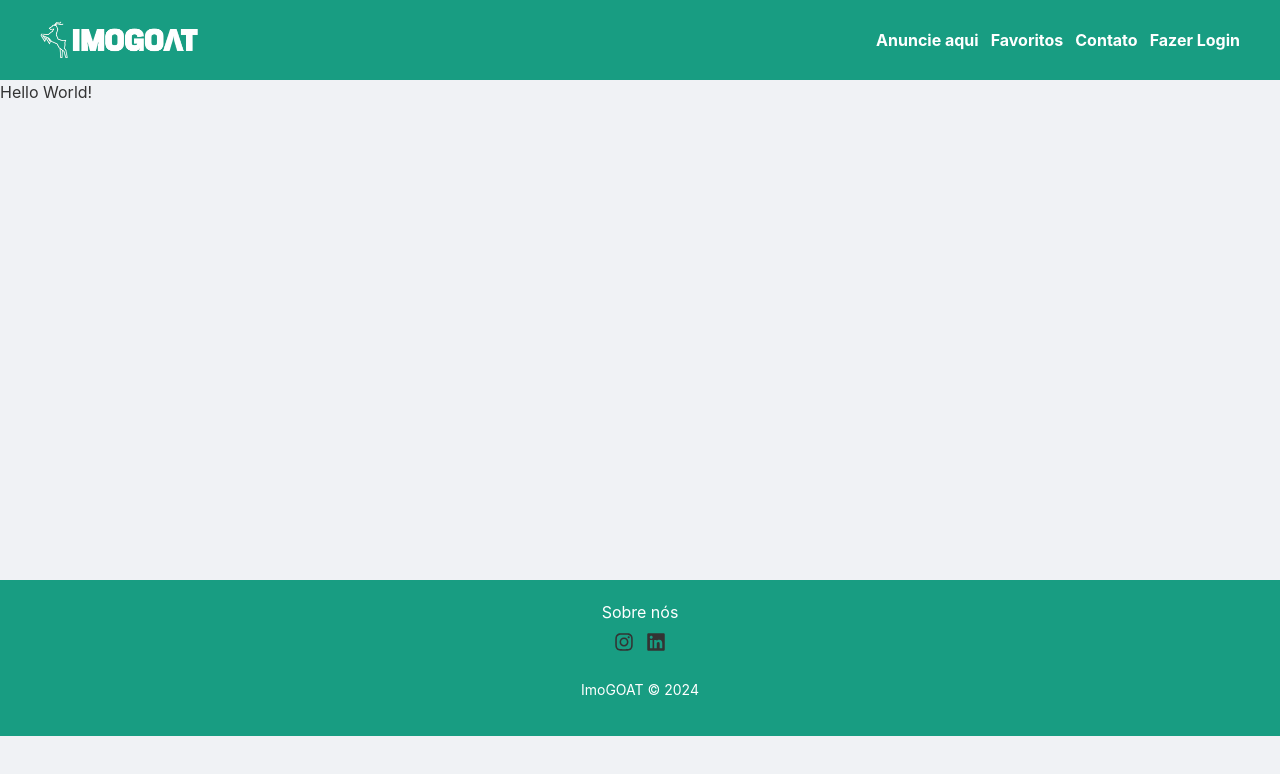
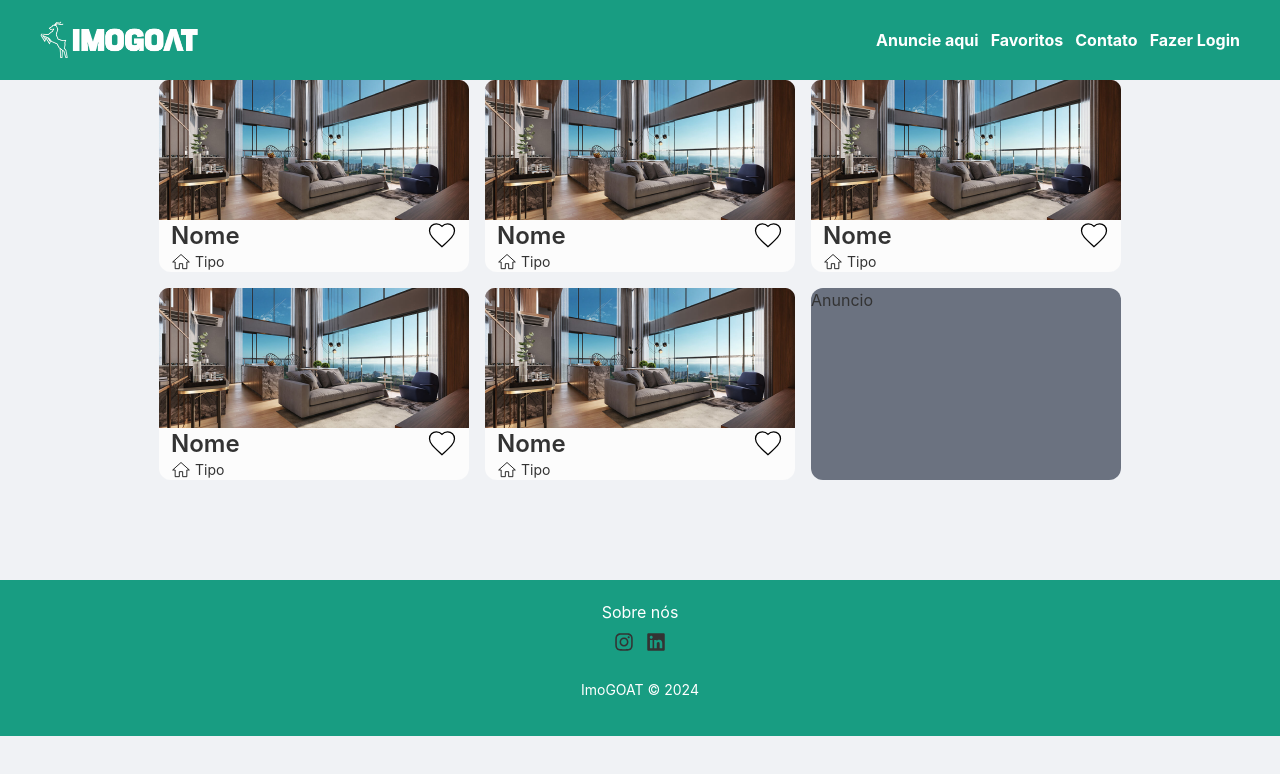
Before and after one commit to imogoat/projeto-front-end, a Next.js app: page / in a window 1280 px wide. Shown: the top 774 px of the page. Built offline with nearby package versions, Linux system fonts and the light colour scheme.

Commit message:
style [cards-homepage]: estilização dos cards e área de cards de imóveis

```diff
--- a/src/app/layout.tsx
+++ b/src/app/layout.tsx
@@ -21,8 +21,10 @@ export default function RootLayout({
     <html lang="en">
       <body>
         <Header />
-        <div className="min-h-[500px]">
-          {children}
+        <div className="m-auto min-h-[500px] sm:w-11/12 w-97p">
+          <div>
+            {children}
+          </div>
         </div>
         <Footer />
       </body>
--- a/src/app/page.tsx
+++ b/src/app/page.tsx
@@ -1,7 +1,9 @@
+import CardArea from "@/components/CardArea"
+
 export default function Home(){
     return (
         <div>
-            <h1>Hello World!</h1>
+            <CardArea />
         </div>
     )
 }
--- /dev/null
+++ b/src/components/Card.tsx
@@ -0,0 +1,68 @@
+"use client";
+
+import Image from 'next/image';
+import HomeIcon from "@mui/icons-material/Home"
+import { Favorite } from '@mui/icons-material';
+import { useState } from 'react';
+
+const Card = () => {
+    const [isFavorited, setIsFavorited] = useState(false); // Estado para controlar se foi favoritado
+
+    const toggleFavorite = () => {
+        setIsFavorited(!isFavorited); // Alterna o estado de favorito
+    };
+
+    return (
+        <>
+            <div className="xl:w-[310px] lg:w-[260px] md:w-[185px] sm:w-[250px] xt:w-[175px] xs:w-[160px] h-auto bg-[--white] rounded-xl">
+                <Image
+                    src="/img/img-ap.png"
+                    alt="img-imovel"
+                    width={160} // Ajuste conforme necessário
+                    height={80} // Ajuste conforme necessário
+                    layout="responsive"
+                    className='cursor-pointer'
+                />
+                <div className='h-auto mx-3'>
+                    <div className='flex flex-row items-start justify-between'>
+                        <h1 className='font-semibold sm:text-2xl xt:text-xl cursor-pointer'>
+                            Nome
+                        </h1>
+                        <Favorite
+                            onClick={toggleFavorite} // Adicionando evento de clique
+                            style={{ color: isFavorited ? "red" : "white" }} // Cor baseada no estado
+                            sx={{
+                                fontSize: 30, // Tamanho do ícone
+                                '& path': {
+                                    fill: 'currentcolor', // Preenchimento com a cor atual
+                                    stroke: '#000', // Contorno preto
+                                    strokeWidth: 1 // Espessura do contorno
+                                }
+                            }}
+                            className='cursor-pointer'
+                        />
+                    </div>
+                    <p className='flex flex-row items-center sm:text-sm xt:text-xs text-xs'>
+                        <HomeIcon
+                            style={{ color: "white" }}
+                            sx={{
+                                fontSize: 20, // Corresponde a 'opsz'
+                                color: 'rgba(0, 0, 0, 0)', // Corresponde a 'FILL' 0
+                                '& path': {
+                                    fill: 'currentcolor', // Garante que o preenchimento usa a cor do ícone
+                                    stroke: '#000', // Corresponde a aplicar uma cor de 'stroke'
+                                    strokeWidth: 1 // Pode simular 'wght'
+                                }
+                            }}
+                            className="mr-1"
+                        />
+                        Tipo
+                    </p>
+
+                </div>
+            </div>
+        </>
+    )
+}
+
+export default Card
--- /dev/null
+++ b/src/components/CardArea.tsx
@@ -0,0 +1,18 @@
+import Card from "./Card"
+
+const CardArea = () => {
+    return (
+        <div className="flex justify-center w-full px-2 md:px-8">
+            <div className="grid grid-cols-2 md:grid-cols-3 gap-4">
+                {Array.from({ length: 5 }, (_, index) => (
+                    <Card key={index} />
+                ))}
+                <div className="xl:w-[310px] lg:w-[260px] md:w-[185px] sm:w-[250px] xt:w-[175px] xs:w-[160px] h-auto bg-gray-500 rounded-xl">
+                    Anuncio
+                </div>
+            </div>
+        </div>
+    )
+}
+
+export default CardArea
--- a/tailwind.config.ts
+++ b/tailwind.config.ts
@@ -8,6 +8,13 @@ const config: Config = {
   ],
   theme: {
     extend: {
+      screens: {
+        'xs': '350px',
+        'xt': '390px',
+      },
+      width: {
+        '97p': '97%', // Adiciona a classe `w-95p` para `width: 95%`
+      },
       colors: {
         background: "var(--background)",
         foreground: "var(--foreground)",
```
Also changed, not shown: public/img/img-ap.png (added).
